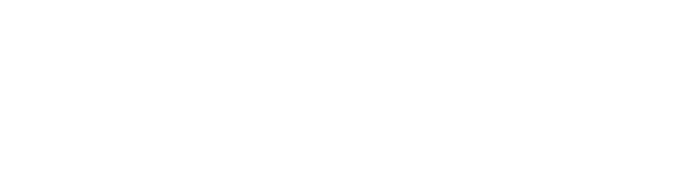
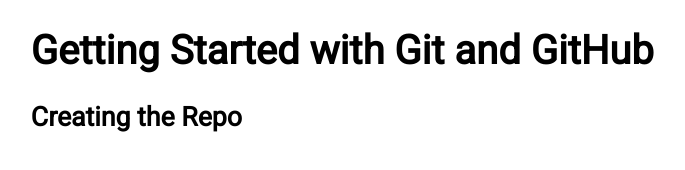
Before and after one commit to DiodesAreNotPolarized/GithubTutorial, a plain HTML site: page index.html in a window 1280 px wide. Shown: the whole page, without its empty margins (230-915 px from the left). Drawn offline with Linux system fonts and the light colour scheme.

Commit message:
Update index.html

```diff
--- a/index.html
+++ b/index.html
@@ -1,3 +1,30 @@
 <!DOCTYPE html>
 <html>
+<head>
+	<link href="https://fonts.googleapis.com/css?family=Roboto" rel="stylesheet">
+	<style>
+		* {
+			font-family:'Roboto', sans-serif;
+		}
+		h1 {
+			font-size: 30pt;
+		}
+		h2 {
+			font-size: 20pt;
+		}
+		div {
+			padding-left: 20%;
+		}
+	</style>
+</head>
+
+<body>
+	<div>
+		<h1>Getting Started with Git and GitHub</h1>
+		<h2>Creating the Repo</h2>
+		<p>
+
+		</p>
+	</div>
+</body>
 </html>
```
